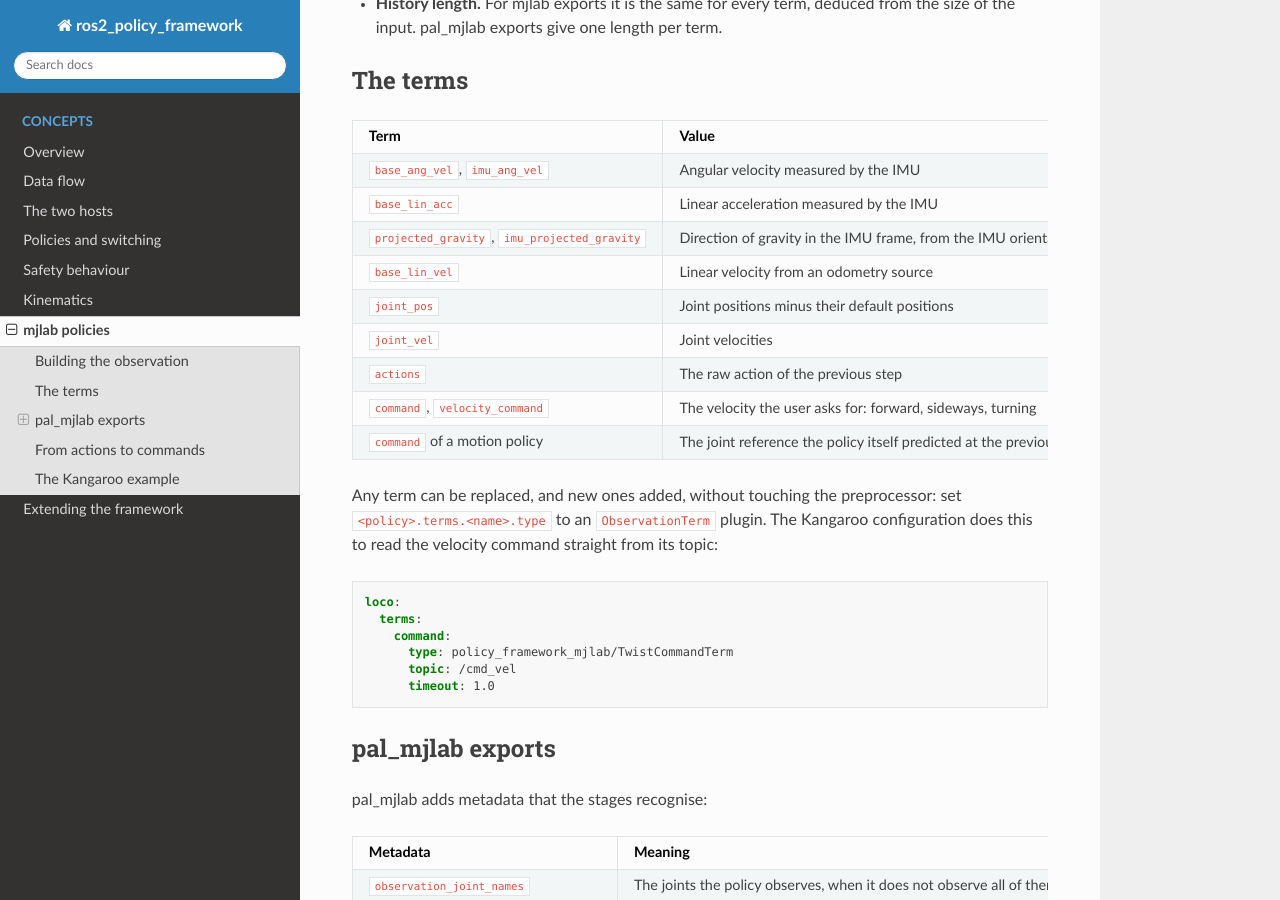
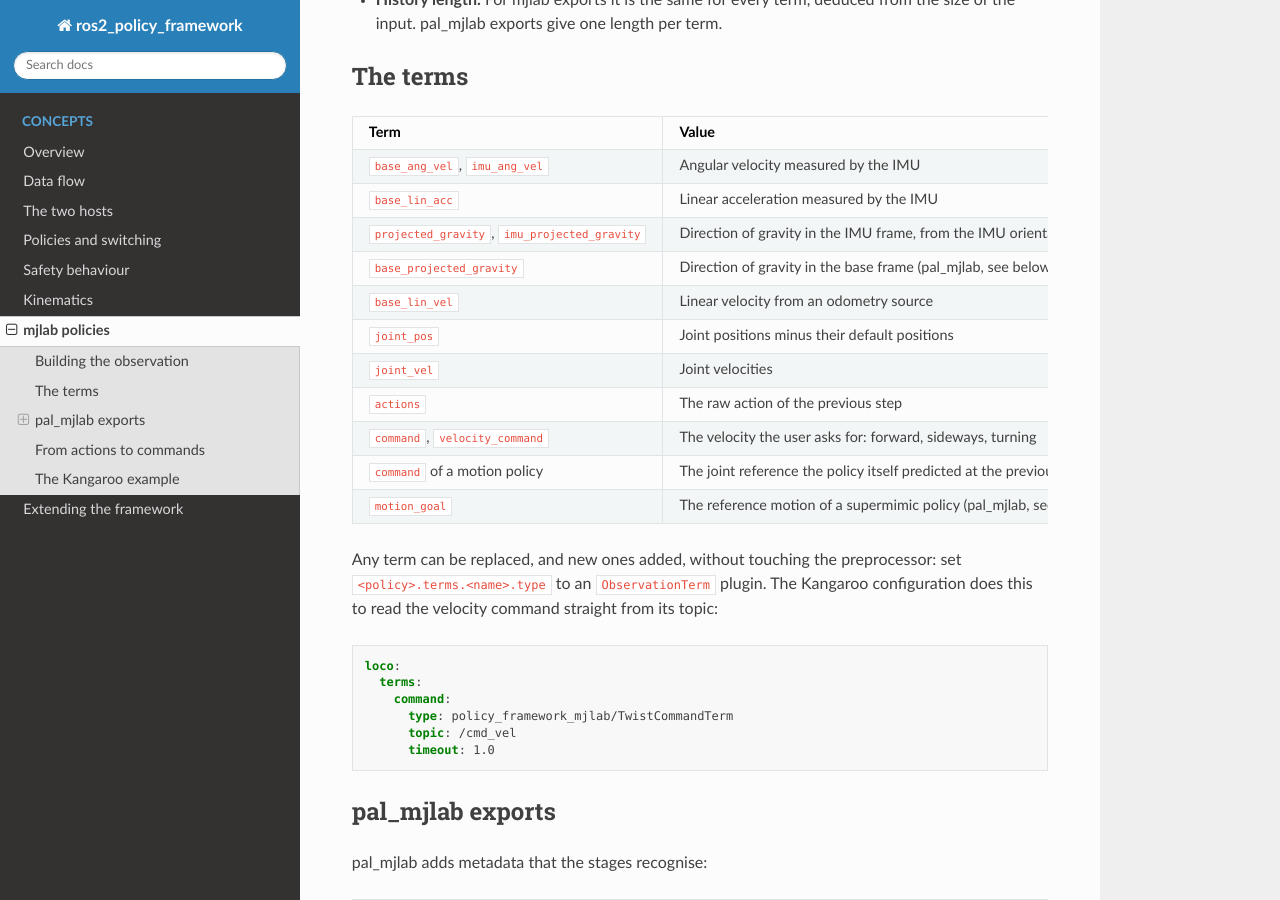
Before and after one commit to saikishor/ros2_policy_framework, a Sphinx documentation site: the page built from docs/mjlab.rst, in a window 1280 px wide and 900 px high, scrolled down 1067 px. Built offline with Sphinx 7.4.7 and the Read the Docs theme 3.1.0, drawn with Linux system fonts in a browser that asks for light colours.

Commit message:
Complete the mjlab term table and fix the command source in its diagram

```diff
--- a/docs/mjlab.rst
+++ b/docs/mjlab.rst
@@ -78,6 +78,8 @@ The terms
      - Linear acceleration measured by the IMU
    * - ``projected_gravity``, ``imu_projected_gravity``
      - Direction of gravity in the IMU frame, from the IMU orientation
+   * - ``base_projected_gravity``
+     - Direction of gravity in the base frame (pal_mjlab, see below)
    * - ``base_lin_vel``
      - Linear velocity from an odometry source
    * - ``joint_pos``
@@ -90,6 +92,8 @@ The terms
      - The velocity the user asks for: forward, sideways, turning
    * - ``command`` of a motion policy
      - The joint reference the policy itself predicted at the previous step
+   * - ``motion_goal``
+     - The reference motion of a supermimic policy (pal_mjlab, see below)
 
 Any term can be replaced, and new ones added, without touching the preprocessor: set
 ``<policy>.terms.<name>.type`` to an ``ObservationTerm`` plugin. The Kangaroo configuration
@@ -233,4 +237,5 @@ It runs in three modes:
        as parameters
 
 The settings of each kind of policy are written once, in ``kangaroo_policies.yaml``, and
-shared by the three modes; the launch copies them into one policy per version. Only the host-specific file differs. The README has the commands.
+shared by the three modes; the launch copies them into one policy per version. Only the
+host-specific file differs. The README has the commands.
```
Also changed, not shown: other parts of docs/mjlab.rst (+1 -1 lines).
